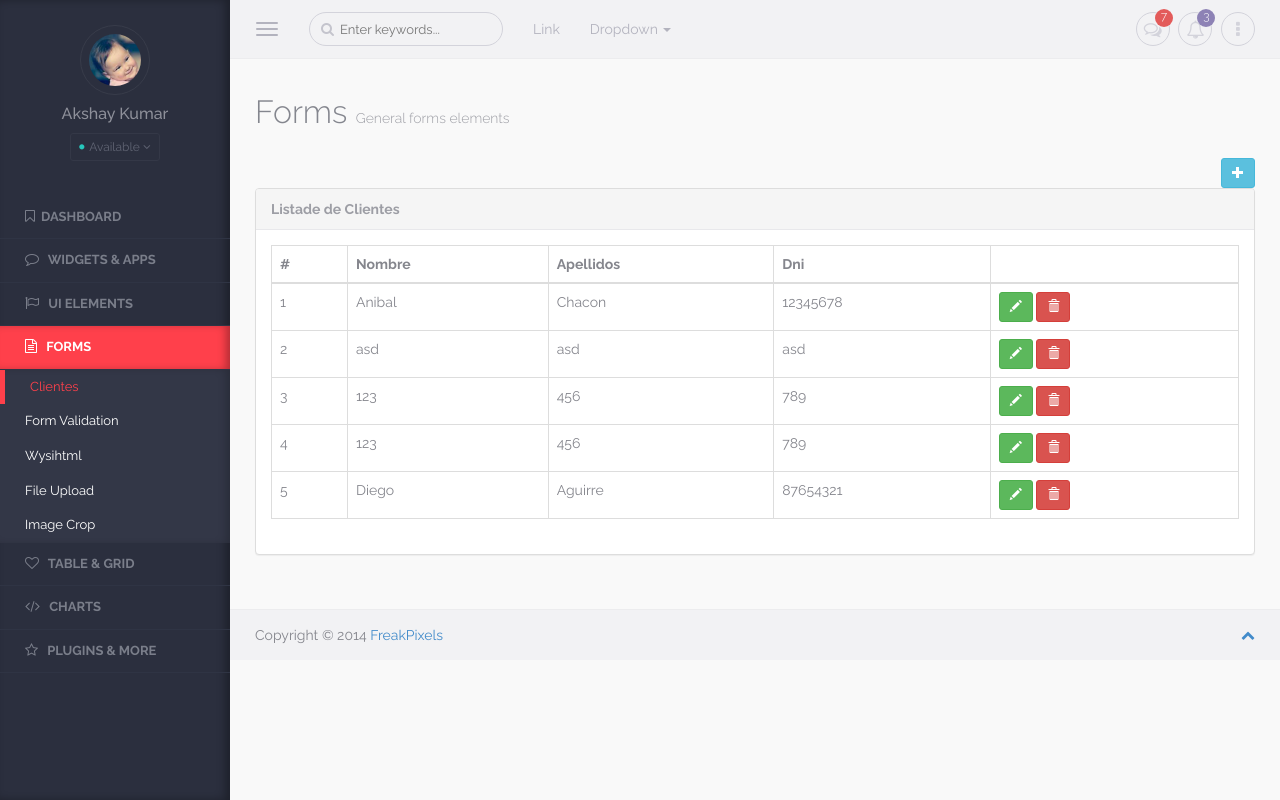
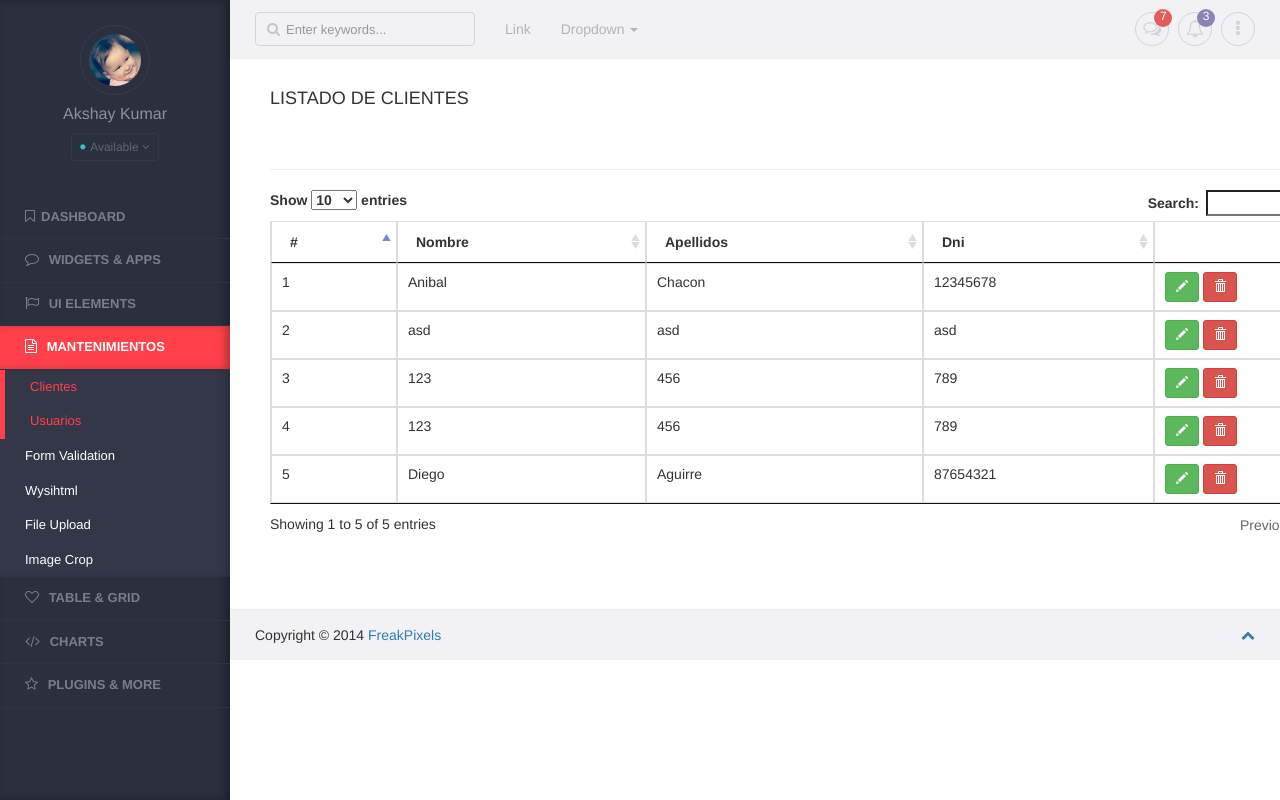
Before and after one commit to adcha17/php_tesis_ajax, a CodeIgniter app: page /server/index.php/clientes/load_list in a window 1280 px wide. Run offline with CodeIgniter, Linux system fonts and the light colour scheme.

Commit message:
subiendo users con frameworks

```diff
--- a/application/views/clientes/load_list.php
+++ b/application/views/clientes/load_list.php
@@ -1,21 +1,30 @@
- <div class="page-header">
-      <h1>Forms <small>General forms elements</small></h1>
-    </div>
+ <!DOCTYPE html>
+<html>
+<head>
+	<meta charset="utf-8">
+	<meta http-equiv="X-UA-Compatible" content="IE=edge">
+	<title></title>
+	<link rel="stylesheet" href="<?php echo base_url('public/css/bootstrap.css')?>">
+	<link rel="stylesheet" href="<?php echo base_url('public/css/style.css')?>">
+	<link rel="stylesheet" href="<?php echo base_url('public/css/jquery.dataTables.min.css')?>">
+
+<script> var URL = "<?php echo base_url()?>"</script>
+</head>
+<body>
+	<div class="container">
 		<div class="row">
 				<div class="col-md-12">
+					<h4>LISTADO DE CLIENTES</h4>
+				</div>
 				<div class="pull-right">
 					<a href="<?php echo base_url($controller.'/load_add')?>" class="btn btn-info btn-sm">
 	   					<span class="glyphicon glyphicon-plus" aria-hidden="true"></span>
 	   				</a>
 				</div>
 			</div>
-    </div>
-
+			<hr>
 			<div class="row">
 			<div class="col-md-12">
-          <div class="panel panel-default">
-                <div class="panel-heading">Listade de Clientes</div>
-                <div class="panel-body">
 			   <table class="table table-bordered table-hover">
 			   	<thead>
 			   		<tr>
@@ -66,8 +75,17 @@
 
 
 			</div>
-            </div>
-        </div>
+
 		</div>
 
+	</div>
+
+
+	<script src="<?php echo base_url('public/js/jquery.min.js')?>"></script>
+	<script src="<?php echo base_url('public/js/bootstrap.js')?>"></script>
+	<script src="<?php echo base_url('public/js/bootbox.js')?>"></script>
+	<script src="<?php echo base_url('public/js/jquery.dataTables.min.js') ?>"></script>
 	<script src="<?php echo base_url('public/js/master/'.$controller.'.js') ?>"></script>
+
+</body>
+</html>
--- a/application/views/home/include/header.php
+++ b/application/views/home/include/header.php
@@ -112,9 +112,10 @@
                             <li><a href="panels.html">Panels</a></li>
                         </ul>
                     </li>
-                    <li class="has-submenu active"><a href="#"><i class="fa fa-file-text-o"></i> <span class="nav-label">Forms</span></a>
+                    <li class="has-submenu active"><a href="#"><i class="fa fa-file-text-o"></i> <span class="nav-label">MANTENIMIENTOS</span></a>
                       <ul class="list-unstyled">
                           <li class="active"><a href="<?=base_url('clientes/load_list')?>">Clientes</a></li>
+                           <li class="active"><a href="<?=base_url('users/load_list')?>">Usuarios</a></li>
                             <li><a href="forms-validation.html">Form Validation</a></li>
                             <li><a href="wysihtml.html">Wysihtml</a></li>
                             <li><a href="file-upload.html">File Upload</a></li>
--- a/public/js/master/clientes.js
+++ b/public/js/master/clientes.js
@@ -2,7 +2,7 @@
 
 if ($('table').length > 0) {
 	$('table').DataTable();
-}
+	}
 
 	$('form').on('click','.btn-add',function(event){
 	event.preventDefault();
```
Also changed, not shown: application/controllers/users.php (+13 -7 lines), application/controllers/clientes.php (line endings or trailing spaces). Lines whose indentation alone changed are shown as unchanged.
